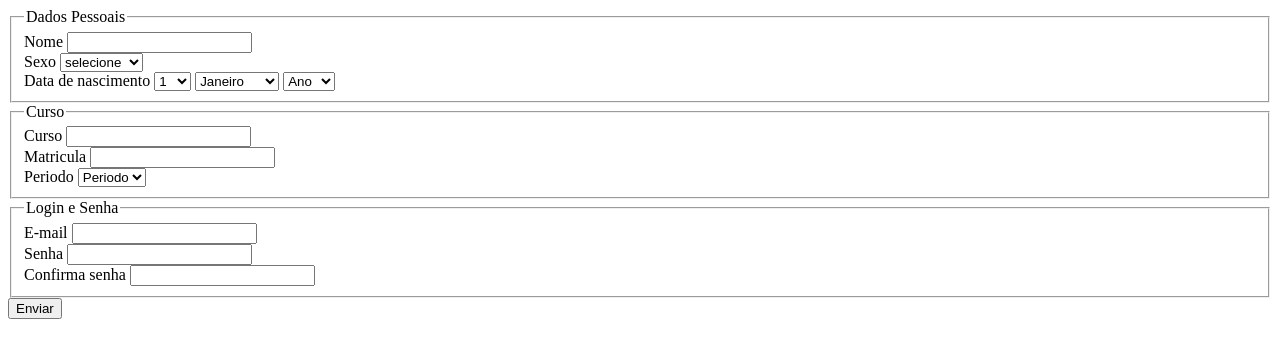
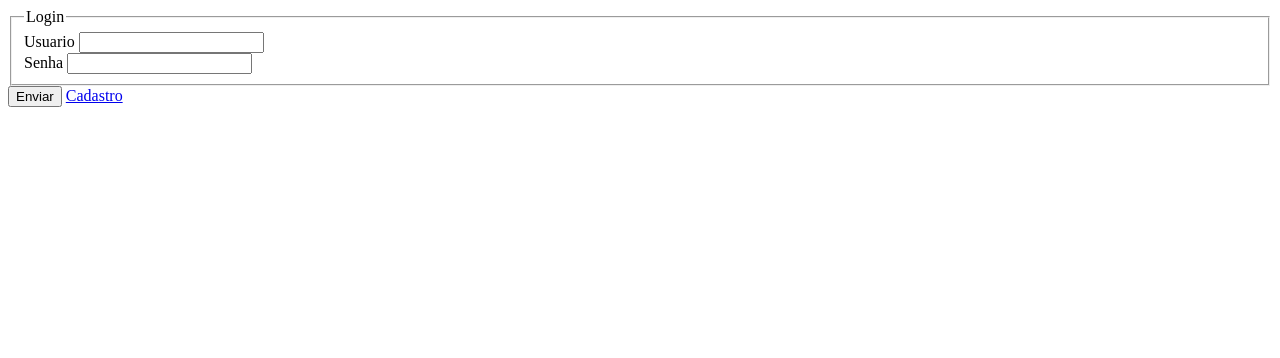
Before and after one commit to Gleibsony/projeto-ranieri, a PHP site: page / in a window 1280 px wide. Shown: the top 358 px of the page. Run offline with PHP 8.4, Linux system fonts and the light colour scheme.

```diff
--- a/index.php
+++ b/index.php
@@ -1,3 +1,3 @@
 <?php
-    include_once "php/cadastro.php";
+    include_once "php/login.php";
 ?>
--- a/php/cadastro.php
+++ b/php/cadastro.php
@@ -11,11 +11,11 @@
                 <legend>Dados Pessoais</legend>
                 <div class="campo">
                     <label for="nome">Nome</label>
-                    <input type="text" name="nome" id="nome">
+                    <input type="text" name="nome" id="nome" required>
                 </div>
                 <div class="campo">
                     <label for="sexo">Sexo</label>
-                    <select name="sexo" id="sexo">
+                    <select name="sexo" id="sexo" required>
                         <option value="select">selecione</option>
                         <option value="f">Feminino</option>
                         <option value="m">Masculino</option>
@@ -106,15 +106,15 @@
                 <legend>Curso</legend>
                 <div class="campo">
                     <label for="curso">Curso</label>
-                    <input type="text" name="curso" id="curso">
+                    <input type="text" name="curso" id="curso" required>
                 </div>
                 <div class="campo">
                     <label for="matricula">Matricula</label>
-                    <input type="text" name="matricula" id="matricula">
+                    <input type="text" name="matricula" id="matricula" required>
                 </div>
                 <div class="campo">
                     <label for="periodo">Periodo</label>
-                    <select name="periodo" id="periodo">
+                    <select name="periodo" id="periodo" required>
                         <option value="periodo">Periodo</option>
                         <option value="01">1</option>
                         <option value="02">2</option>
@@ -125,15 +125,15 @@
                 <legend>Login e Senha</legend>
                 <div class="campo">
                     <label for="email">E-mail</label>
-                    <input type="email" name="email" id="email">
+                    <input type="email" name="email" id="email" required>
                 </div>
                 <div class="campo">
                     <label for="password">Senha</label>
-                    <input type="password" name="senha" id="password">
+                    <input type="password" name="senha" id="password" required>
                 </div>
                 <div class="campo">
                     <label for="confirm-password">Confirma senha</label>
-                    <input type="password" name="confirm-password" id="confirm-password">
+                    <input type="password" name="confirm-password" id="confirm-password" required>
                 </div>
             </fieldset>
             <button type="submit" id="submit">Enviar</button>
```
